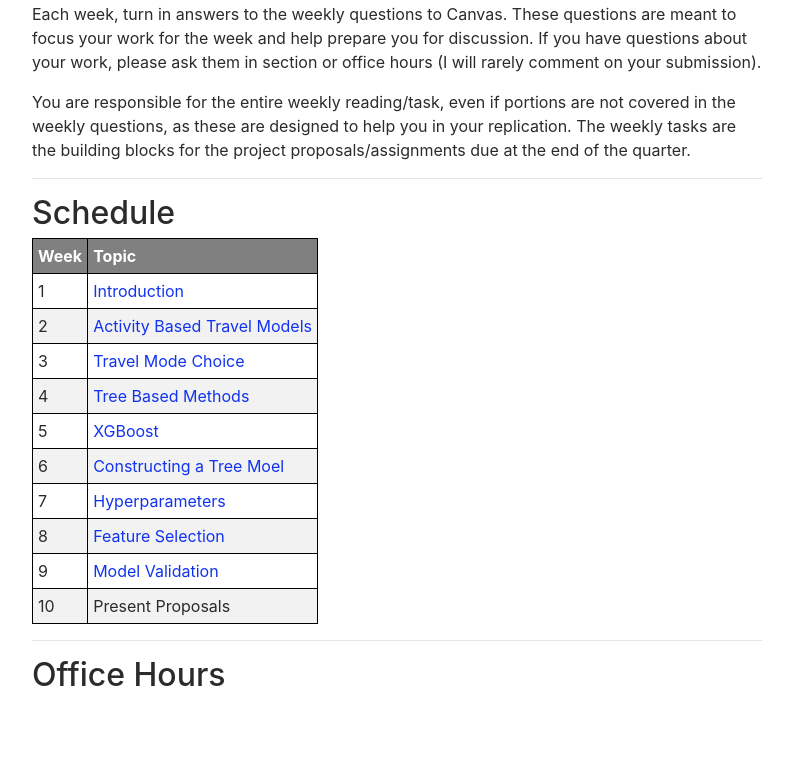
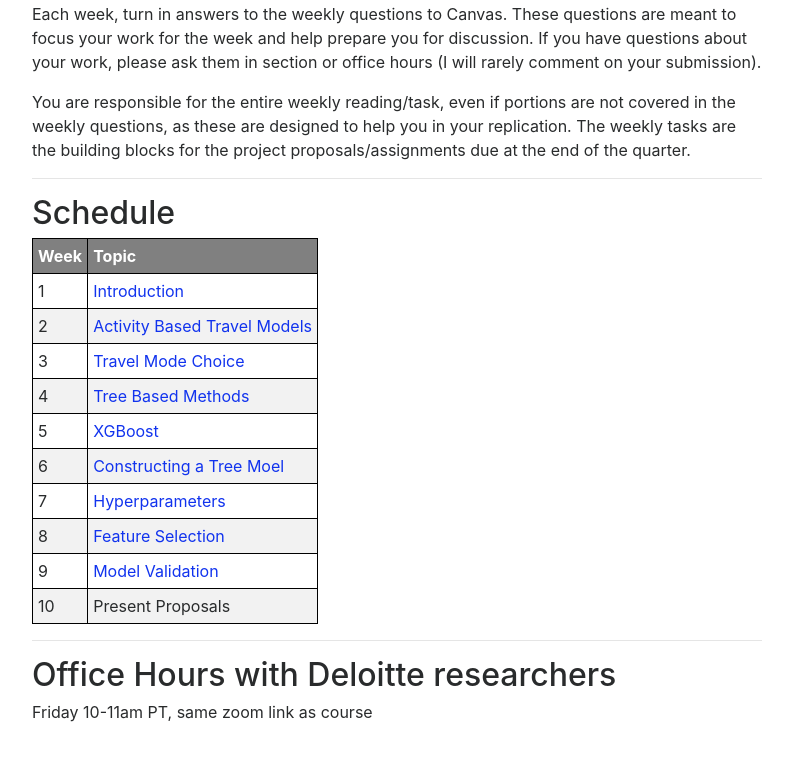
Before and after one commit to ACloninger/capstone-deloitte-travel-models, a Jekyll site: the page built from index.md, in a window 1280 px wide and 900 px high, scrolled down 1524 px. Shown: the top 761 px of the window, without its empty margins (243-1034 px from the left). Built offline with Jekyll 4.4.1, drawn with Linux system fonts in a browser that asks for light colours; nearby versions of some CDN libraries; some of the changed text lies outside the part shown.

Commit message:
Update index.md

```diff
--- a/index.md
+++ b/index.md
@@ -78,4 +78,5 @@ end of the quarter.
 
 ---
 
-# Office Hours
+# Office Hours with Deloitte researchers
+Friday 10-11am PT, same zoom link as course
```
